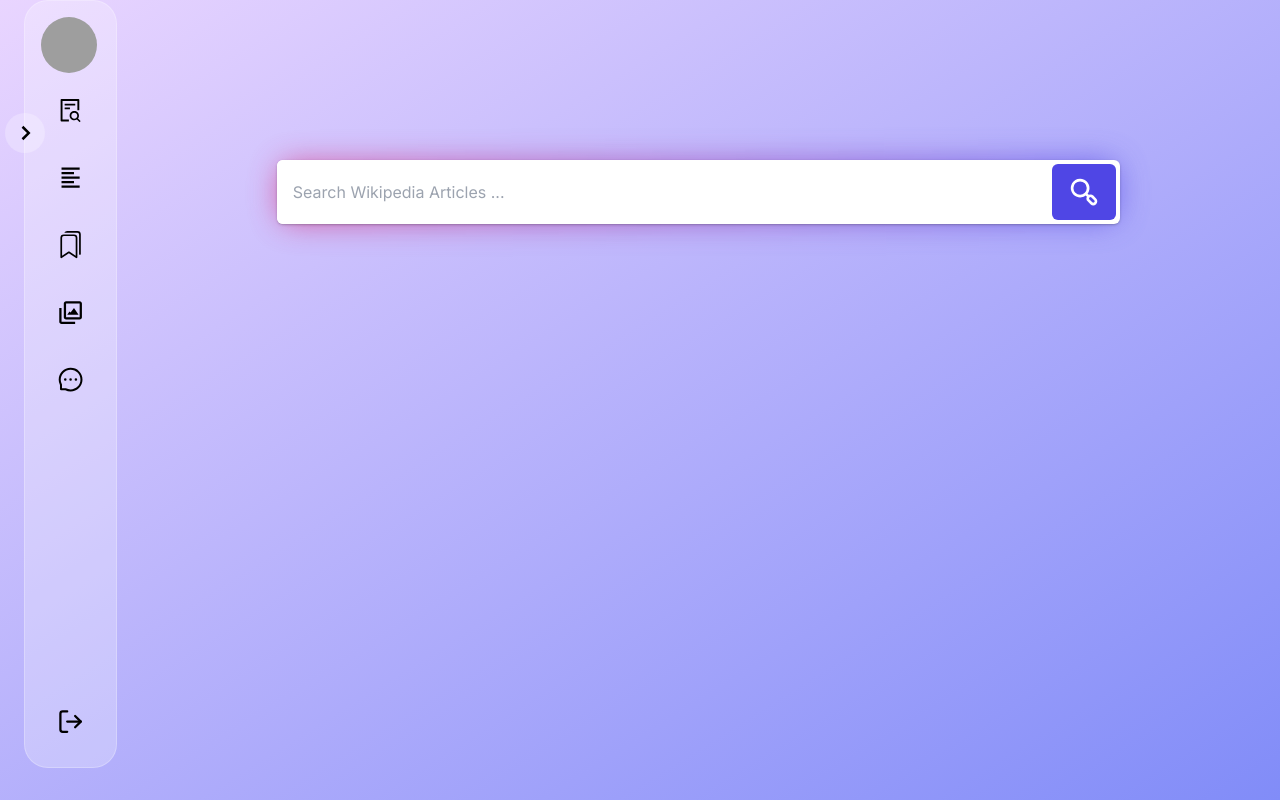
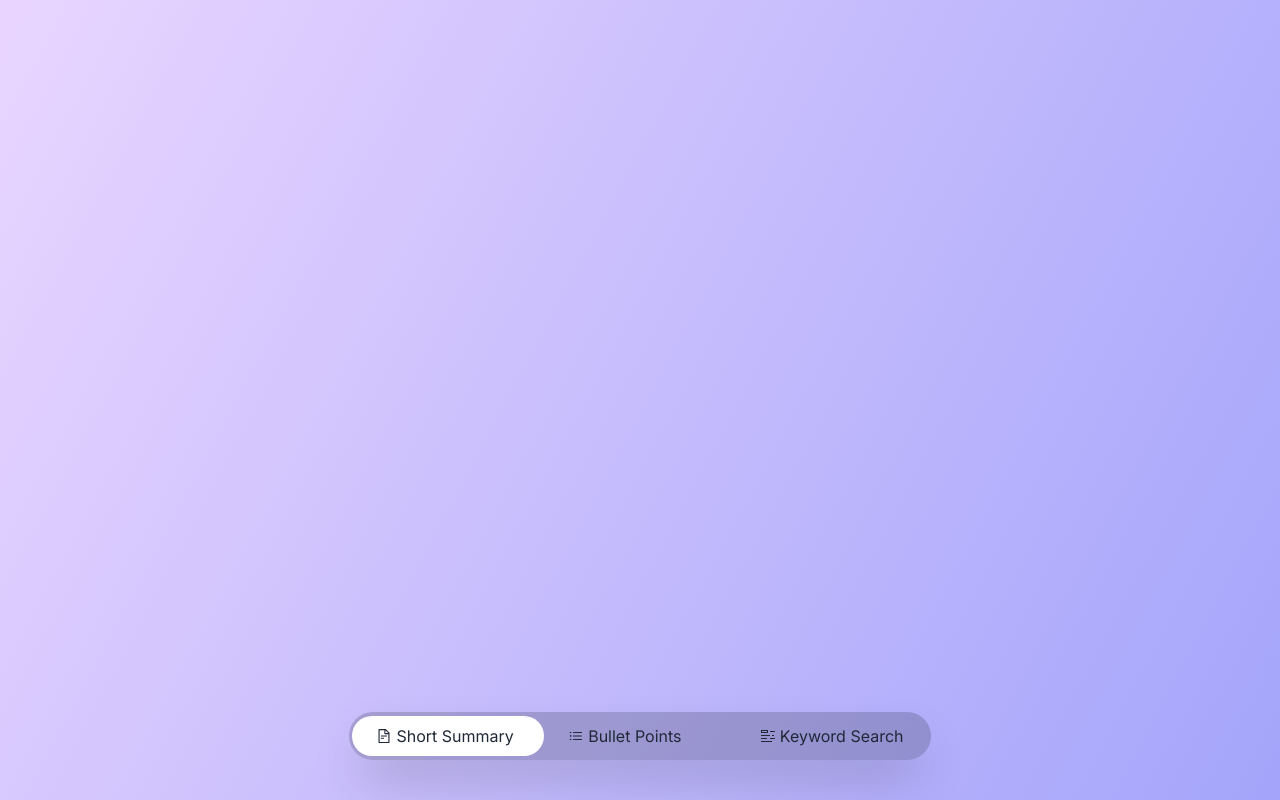
Before and after one commit to anujyadav140/wiki-ai, a Next.js app: page / in a window 1280 px wide. Shown: the top 800 px of the page. Built offline with nearby package versions, Linux system fonts and the light colour scheme; grey boxes are pictures that could not be loaded.

Commit message:
added tab with tooltips

```diff
--- a/app/components/tabs/tab.tsx
+++ b/app/components/tabs/tab.tsx
@@ -1,19 +1,50 @@
 "use client";
-import React, { useState } from "react";
+import React, { useState, useEffect } from "react";
 import { AiOutlineFileText } from "react-icons/ai";
 import { VscSymbolKeyword } from "react-icons/vsc";
 import { HiOutlineListBullet } from "react-icons/hi2";
+import { styled } from "@mui/material/styles";
+import Button from "@mui/material/Button";
+import Tooltip, { TooltipProps, tooltipClasses } from "@mui/material/Tooltip";
+import Typography from "@mui/material/Typography";
 
 function Tab() {
-  const [activeTab, setActiveTab] = useState(1);
+  const [activeTab, setActiveTab] = useState(0);
+  const [isMobileScreen, setIsMobileScreen] = useState(false);
 
   const changeTab = (tabIndex: React.SetStateAction<number>) => {
     setActiveTab(tabIndex);
   };
 
+  useEffect(() => {
+    const handleResize = () => {
+      setIsMobileScreen(window.innerWidth < 740);
+    };
+
+    window.addEventListener("resize", handleResize);
+    handleResize(); // Initial check
+
+    return () => {
+      window.removeEventListener("resize", handleResize);
+    };
+  }, []);
+
+  const LightTooltip = styled(({ className, ...props }: TooltipProps) => (
+    <Tooltip {...props} classes={{ popper: className }} />
+  ))(({ theme }) => ({
+    [`& .${tooltipClasses.tooltip}`]: {
+      backgroundColor: theme.palette.common.white,
+      color: "rgba(0, 0, 0, 0.87)",
+      boxShadow: theme.shadows[1],
+      fontSize: 11,
+    },
+    [`& .${tooltipClasses.arrow}`]: {
+      color: theme.palette.common.white,
+    },
+  }));
+
   return (
-    <div className="max-w-3xl mx-auto px-8 sm:px-0">
-      <div className="sm:w-7/12 sm:mx-auto">
+    <div>
       <div
         role="tablist"
         aria-label="tabs"
@@ -21,110 +52,81 @@ function Tab() {
       >
         <div
           className={`absolute indicator h-11 my-auto top-0 bottom-0 left-0 rounded-full bg-white shadow-md transition-transform ${
-              activeTab === 1
+            activeTab === 0
               ? "transform translate-x-0"
-                : activeTab === 2
+              : activeTab === 1
               ? "transform translate-x-full"
               : "transform translate-x-full translate-x-full"
           }`}
         ></div>
+        <LightTooltip
+          title="Find a short summary for the highlighted wikipedia section"
+          placement="top"
+          arrow
+        >
+          <button
+            role="tab"
+            aria-selected={activeTab === 0}
+            aria-controls="panel-1"
+            id="tab-1"
+            tabIndex={activeTab === 0 ? 0 : -1}
+            onMouseEnter={() => changeTab(0)}
+            className={`relative flex items-center h-10 px-6 tab rounded-full ${
+              activeTab === 0 ? "bg-white text-gray-800" : "text-gray-800"
+            }`}
+          >
+            <AiOutlineFileText className="mr-1" />
+            {!isMobileScreen && (
+              <span className="text-gray-800">Short Summary</span>
+            )}
+          </button>
+        </LightTooltip>
+        <LightTooltip
+          title="Convert highlighted wikipedia section to bullet points"
+          placement="top"
+          arrow
+        >
           <button
             role="tab"
             aria-selected={activeTab === 1}
-            aria-controls="panel-1"
-            id="tab-1"
+            aria-controls="panel-2"
+            id="tab-2"
             tabIndex={activeTab === 1 ? 0 : -1}
-            onClick={() => changeTab(1)}
+            onMouseEnter={() => changeTab(1)}
             className={`relative flex items-center h-10 px-6 tab rounded-full ${
               activeTab === 1 ? "bg-white text-gray-800" : "text-gray-800"
             }`}
           >
-            <AiOutlineFileText className="mr-1" />
-            <span className="text-gray-800">Short Summary</span>
+            <HiOutlineListBullet className="mr-1" />
+            {!isMobileScreen && (
+              <span className="text-gray-800">Bullet Points</span>
+            )}
           </button>
+        </LightTooltip>
+        <LightTooltip
+          title="Find keywords in wiki sections to find contextual articles"
+          placement="top"
+          arrow
+        >
           <button
             role="tab"
             aria-selected={activeTab === 2}
-            aria-controls="panel-2"
-            id="tab-2"
+            aria-controls="panel-3"
+            id="tab-3"
             tabIndex={activeTab === 2 ? 0 : -1}
-            onClick={() => changeTab(2)}
+            onMouseEnter={() => changeTab(2)}
             className={`relative flex items-center h-10 px-6 tab rounded-full ${
               activeTab === 2 ? "bg-white text-gray-800" : "text-gray-800"
             }`}
           >
-            <HiOutlineListBullet className="mr-1" />
-            <span className="text-gray-800">Bullet Points</span>
+            <VscSymbolKeyword className="mr-1" />
+            {!isMobileScreen && (
+              <span className="text-gray-800">Keyword Search</span>
+            )}
           </button>
-          <button
-            role="tab"
-            aria-selected={activeTab === 3}
-            aria-controls="panel-3"
-            id="tab-3"
-            tabIndex={activeTab === 3 ? 0 : -1}
-            onClick={() => changeTab(3)}
-            className={`relative flex items-center h-10 px-6 tab rounded-full ${
-              activeTab === 3 ? "bg-white text-gray-800" : "text-gray-800"
-            }`}
-          >
-            <VscSymbolKeyword className="mr-1" />
-            <span className="text-gray-800">Keyword Search</span>
-          </button>
+        </LightTooltip>
       </div>
-        <div className="mt-6 relative rounded-3xl bg-purple-50">
-          <div
-            role="tabpanel"
-            id="panel-1"
-            className={`tab-panel p-6 transition duration-300 ${
-              activeTab === 1 ? "visible opacity-100" : "invisible opacity-0"
-            }`}
-          >
-            <h2 className="text-xl font-semibold text-gray-800">
-              Short Summary
-            </h2>
-            <p className="mt-4 text-gray-600">
-              Lorem, ipsum dolor sit amet consectetur adipisicing elit. Quas
-              dolores voluptate temporibus, atque ab eos, delectus at ad hic
-              voluptatem veritatis iure, nulla voluptates quod nobis doloremque
-              eaque! Perferendis, soluta.
-            </p>
-          </div>
-          <div
-            role="tabpanel"
-            id="panel-2"
-            className={`absolute top-0 tab-panel p-6 transition duration-300 ${
-              activeTab === 2 ? "visible opacity-100" : "invisible opacity-0"
-            }`}
-          >
-            <h2 className="text-xl font-semibold text-gray-800">
-              Bullet Points
-            </h2>
-            <p className="mt-4 text-gray-600">
-              Lorem, ipsum dolor sit amet consectetur adipisicing elit. Quas
-              dolores voluptate temporibus, atque ab eos, delectus at ad hic
-              voluptatem veritatis iure, nulla voluptates quod nobis doloremque
-              eaque! Perferendis, soluta.
-            </p>
-          </div>
-          <div
-            role="tabpanel"
-            id="panel-3"
-            className={`absolute top-0 tab-panel p-6 transition duration-300 ${
-              activeTab === 3 ? "visible opacity-100" : "invisible opacity-0"
-            }`}
-          >
-            <h2 className="text-xl font-semibold text-gray-800">
-              Keyword Search
-            </h2>
-            <p className="mt-4 text-gray-600">
-              Lorem, ipsum dolor sit amet consectetur adipisicing elit. Quas
-              dolores voluptate temporibus, atque ab eos, delectus at ad hic
-              voluptatem veritatis iure, nulla voluptates quod nobis doloremque
-              eaque! Perferendis, soluta.
-            </p>
-          </div>
-        </div>
-      </div>
+      <div className="mt-6 relative rounded-3xl bg-purple-50"></div>
     </div>
   );
 }
--- a/app/globals.css
+++ b/app/globals.css
@@ -18,7 +18,7 @@
 }
 
 body {
-  min-height: 100vh;
+  min-height: 300vh;
   background-image: linear-gradient(to bottom right, var(--tw-gradient-stops));
   --tw-gradient-from: #e9d5ff var(--tw-gradient-from-position);
   --tw-gradient-to: rgb(233 213 255 / 0) var(--tw-gradient-to-position);
--- a/app/page.tsx
+++ b/app/page.tsx
@@ -1,13 +1,15 @@
 import Login from "./components/authentication/login";
 import Tab from "./components/tabs/tab";
 import HomePage from "./pages/home";
+import WikiAiPage from "./pages/wikipedia";
 
 export default function Home() {
   return (
     <main>
       {/* <Login /> */}
-      <HomePage />
+      {/* <HomePage /> */}
       {/* <Tab /> */}
+      <WikiAiPage />
     </main>
   );
 }
--- /dev/null
+++ b/app/pages/wikipedia.tsx
@@ -0,0 +1,12 @@
+import React from "react";
+import Tab from "../components/tabs/tab";
+
+export default function WikiAiPage() {
+  return (
+    <main className="min-h-screen flex flex-col items-center justify-end">
+      <div className="fixed bottom-0 left-0 right-0 flex items-center justify-center w-full py-4">
+        <Tab />
+      </div>
+    </main>
+  );
+}
--- a/package.json
+++ b/package.json
@@ -17,7 +17,7 @@
     "@types/react-dom": "18.2.6",
     "autoprefixer": "10.4.14",
     "eslint": "8.44.0",
-    "eslint-config-next": "13.4.9",
+    "eslint-config-next": "^12.0.4",
     "framer-motion": "^10.12.18",
     "next": "13.4.9",
     "postcss": "8.4.25",
```
Also changed, not shown: 1 other file (tests, documents, lock files or other folders). Lines whose indentation alone changed are shown as unchanged.
